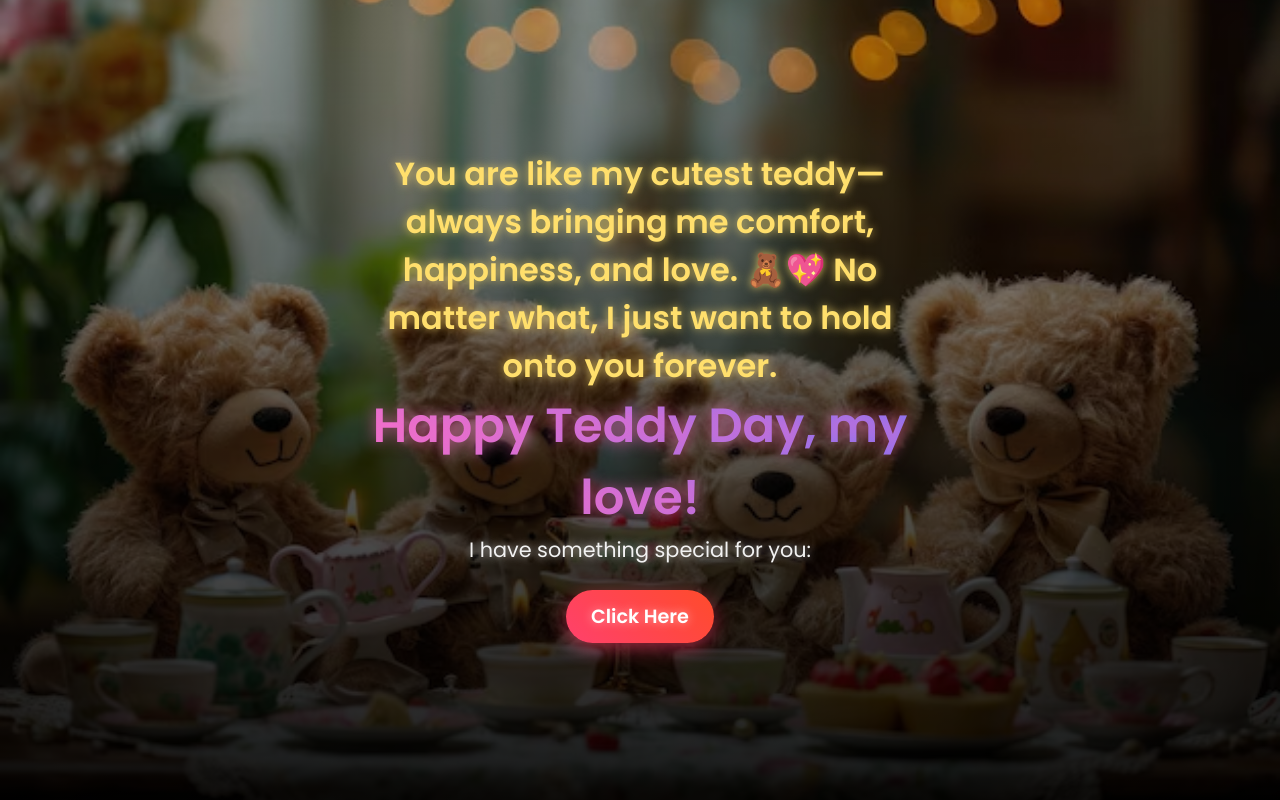
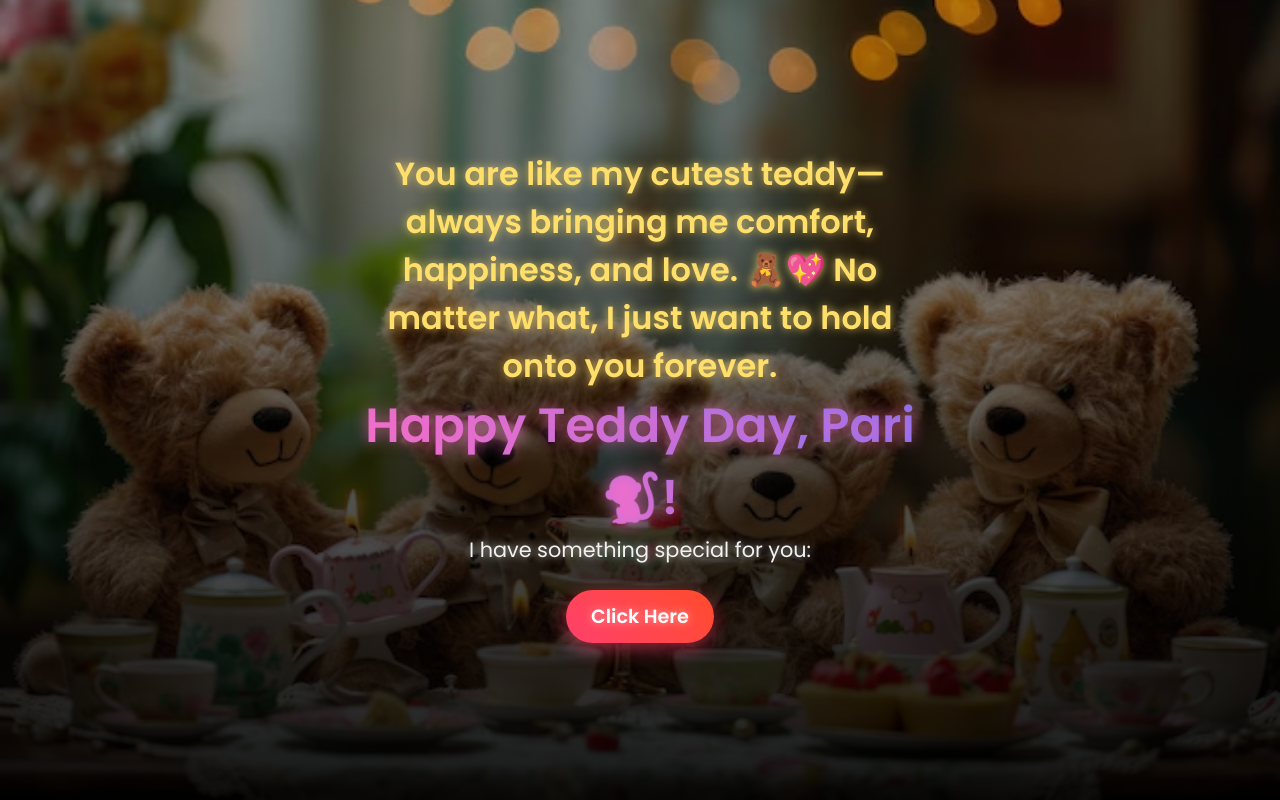
Before and after one commit to aniketgavit1/Teddy, a plain HTML site: page index.html in a window 1280 px wide. Drawn offline with Linux system fonts and the light colour scheme.

Commit message:
Update index.html

```diff
--- a/index.html
+++ b/index.html
@@ -3,7 +3,7 @@
 <head>
     <meta charset="UTF-8">
     <meta name="viewport" content="width=device-width, initial-scale=1.0">
-    <title>Happy Teddy Day By SHOBHIT DEV</title>
+    <title>Happy Teddy Day </title>
     <link rel="stylesheet" href="style.css">
     <link href="https://fonts.googleapis.com/css2?family=Poppins:wght@300;400;600&display=swap" rel="stylesheet">
 </head>
@@ -11,7 +11,7 @@
     <div class="overlay"></div>
     <div class="text">
         <h2>You are like my cutest teddy—always bringing me comfort, happiness, and love. 🧸💖 No matter what, I just want to hold onto you forever. </h2>
-        <h1>Happy Teddy Day, my love! </h1>
+        <h1>Happy Teddy Day, Pari 🐒! </h1>
         <p>I have something special for you:</p><br>
         <a href="new.html" class="btn">Click Here</a>
     </div>
```
